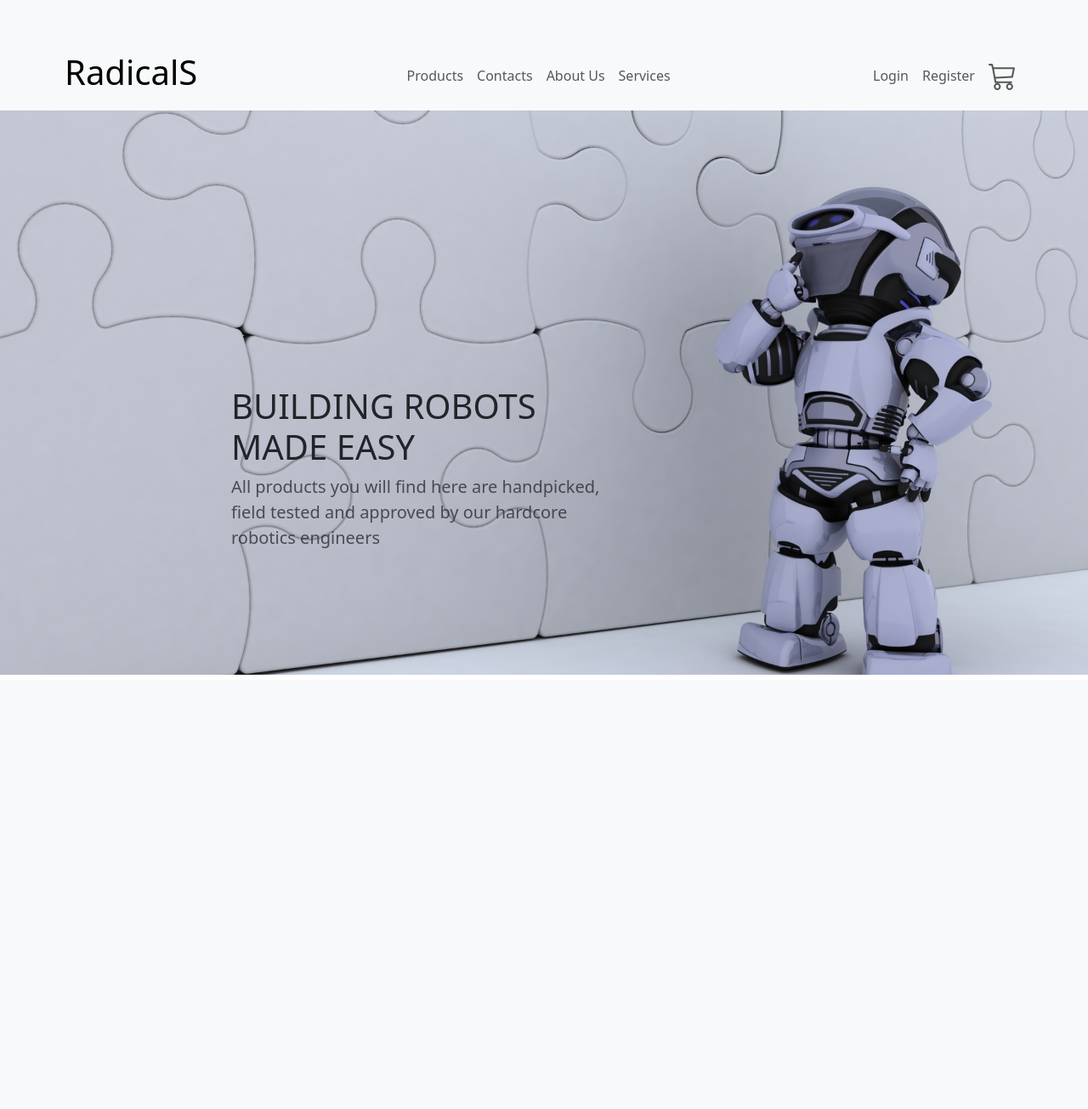
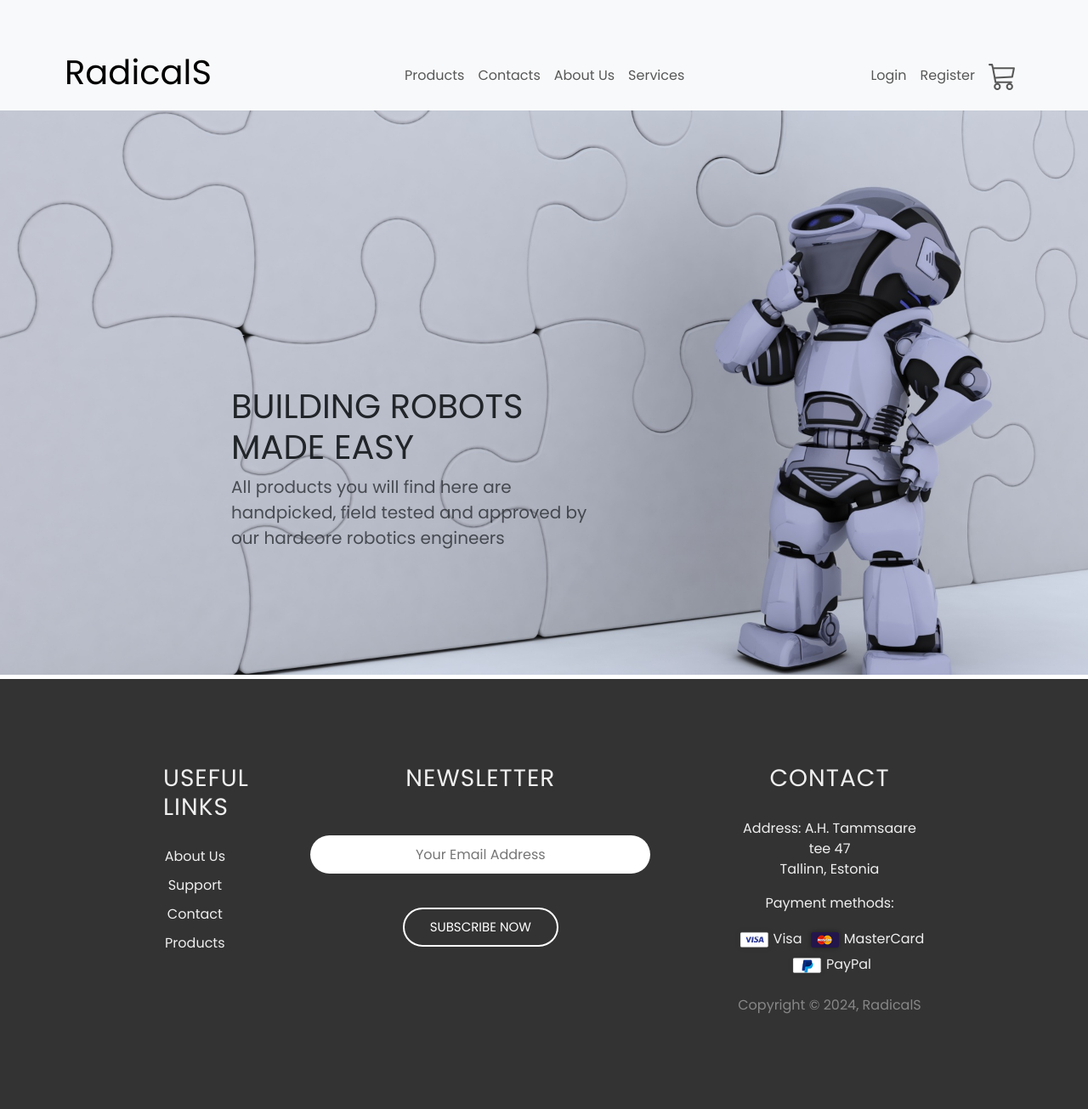
Before and after one commit to TarmoPadam/PythonFinalProject, a Django app: page /home/ in a window 1280 px wide. Shown: the whole page at 85% size. Before the commit the page ends 794 px from the top, so only its background shows below. Run offline with Django 4.2, Linux system fonts and the light colour scheme.

Commit message:
feature(Footer):RR-0051: Footer added

```diff
--- /dev/null
+++ b/static/footer.css
@@ -0,0 +1,65 @@
+* {
+  margin: 0;
+  padding: 0;
+  font-family: "Poppins", sans-serif;
+  box-sizing: border-box;
+}
+.footer {
+  margin-top: 5px;
+  width: 100%;
+  padding: 100px 15%;
+  background: #333;
+  color: #efefef;
+  display: flex;
+}
+.footer div {
+  text-align: center;
+}
+.col-2 {
+  flex-grow: 2;
+}
+.footer div h3 {
+  font-weight: 300;
+  margin-bottom: 30px;
+  letter-spacing: 1px;
+}
+.col-1 a {
+  display: block;
+  text-decoration: none;
+  color: #efefef;
+  margin-bottom: 10px;
+}
+form input {
+  width: 400px;
+  height: 45px;
+  border-radius: 40px;
+  text-align: center;
+  margin-top: 20px;
+  margin-bottom: 40px;
+  outline: none;
+  border: none;
+}
+form button {
+  background: transparent;
+  border: 2px solid #fff;
+  color: #fff;
+  border-radius: 30px;
+  padding: 10px 30px;
+  font-size: 15px;
+  cursor: pointer;
+}
+.copyright {
+  padding: 10px 0;
+  margin-top: 10px;
+  background-color: #333;
+}
+.copyright span,
+.copyright a {
+  color: #878787;
+  -webkit-transition: all 0.3s linear;
+  -o-transition: all 0.3s linear;
+  transition: all 0.3s linear;
+}
+.copyright a:hover {
+  color: #007bff;
+}
--- a/templates/base.html
+++ b/templates/base.html
@@ -14,6 +14,7 @@
   <body>
     {% include "navigation.html" %}
     {% block body %}{% endblock body %}
+    {% include "footer.html" %}
     <script>
       // Function to remove messages after a timeout
       setTimeout(function () {
--- /dev/null
+++ b/templates/footer.html
@@ -0,0 +1,40 @@
+<!DOCTYPE html>
+<html>
+
+  <head>
+    <meta name="viewport" content="width=device-width, initial-scale=1.0">
+    <title>Footer</title>
+    <link rel="stylesheet" href="/static/footer.css">
+  </head>
+
+  <body>
+    <div class="footer">
+      <div class="col-1">
+        <h3>USEFUL LINKS</h3>
+        <a href="#">About Us</a>
+        <a href="#">Support</a>
+        <a href="#">Contact</a>
+        <a href="#">Products</a>
+      </div>
+      <div class="col-2">
+        <h3>NEWSLETTER</h3>
+        <form>
+          <input type="email" placeholder="Your Email Address" required="required">
+          <br>
+          <button type="submit">SUBSCRIBE NOW</button>
+        </form>
+      </div>
+      <div class="col-3">
+        <h3>CONTACT</h3>
+        <p>Address: A.H. Tammsaare tee 47<br>Tallinn, Estonia</p>
+        <p>Payment methods:</p>
+        <div class="payment-methods">
+          <img src="/static/assets/visa.png" width="45" height="30" alt="Visa logo">Visa
+          <img src="/static/assets/MasterCard.png" width="45" height="30" alt="MasterCard logo">MasterCard
+          <img src="/static/assets/PayPal.jpeg" width="45" height="30" alt="PayPal logo">PayPal
+        </div>
+        <div class="copyright">
+          <span>Copyright © 2024, RadicalS</span>
+        </div>
+      </body>
+      <html>
```
Also changed, not shown: static/assets/MasterCard.png (added), static/assets/PayPal.jpeg (added), static/assets/Visa.png (added).
